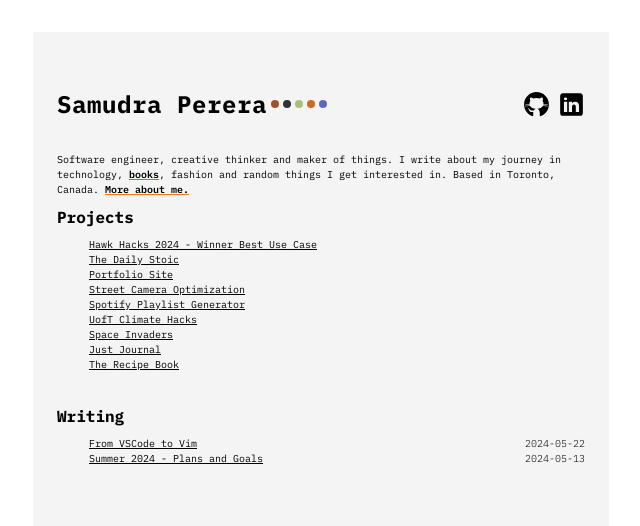
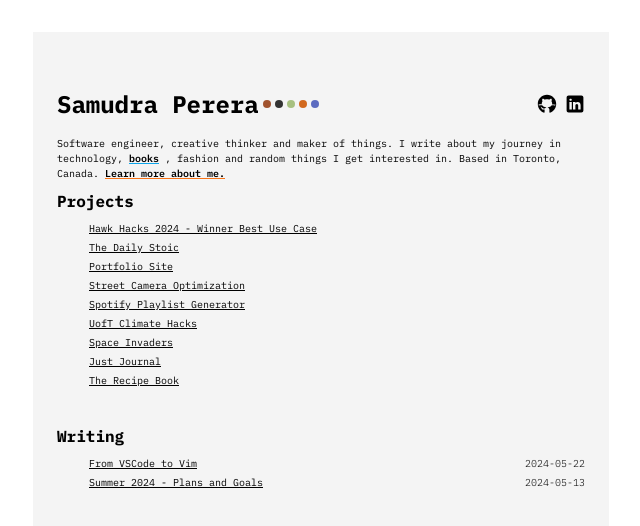
Before and after one commit to samudra-perera/portfolio-site, a React (Vite) app: page / in a window 1280 px wide. Shown: the top 526 px of the page, without its empty margins (127-767 px from the left). Built offline with nearby package versions, Linux system fonts and the light colour scheme.

Commit message:
Added quality of life animations
+ Just make mobile friendly now!

```diff
--- a/src/Home.tsx
+++ b/src/Home.tsx
@@ -9,36 +9,42 @@ const Home = () => {
   const { accentTheme } = useTheme();
   return (
     <Container>
-      <div className="md:flex items-center justify-between pb-8">
+      <div className="md:flex items-center justify-between pb-4">
         <div className="flex items-center">
-          <h2 className={`font-bold text-2xl tracking-wide text-black`}>
-            Samudra Perera
-          </h2>
+          <h2 className={`font-bold text-2xl text-black`}>Samudra Perera</h2>
           <ToggleTheme />
         </div>
         <div className="flex space-x-2">
-          <a href="https://github.com/samudra-perera">
+          <a
+            href="https://github.com/samudra-perera"
+            className="group inline-block"
+            target="_blank"
+          >
             <svg
               xmlns="http://www.w3.org/2000/svg"
               x="0px"
               y="0px"
-              width="27"
-              height="27"
+              width="20"
+              height="20"
               viewBox="0 0 50 50"
-              className={`fill-current text-accent-${accentTheme}`}
+              className={`fill-current text-accent-${accentTheme} transition-transform transition-colors duration-500 ease-in-out group-hover:scale-110 group-hover:text-accent-hover-${accentTheme}`}
             >
               <path d="M17.791,46.836C18.502,46.53,19,45.823,19,45v-5.4c0-0.197,0.016-0.402,0.041-0.61C19.027,38.994,19.014,38.997,19,39 c0,0-3,0-3.6,0c-1.5,0-2.8-0.6-3.4-1.8c-0.7-1.3-1-3.5-2.8-4.7C8.9,32.3,9.1,32,9.7,32c0.6,0.1,1.9,0.9,2.7,2c0.9,1.1,1.8,2,3.4,2 c2.487,0,3.82-0.125,4.622-0.555C21.356,34.056,22.649,33,24,33v-0.025c-5.668-0.182-9.289-2.066-10.975-4.975 c-3.665,0.042-6.856,0.405-8.677,0.707c-0.058-0.327-0.108-0.656-0.151-0.987c1.797-0.296,4.843-0.647,8.345-0.714 c-0.112-0.276-0.209-0.559-0.291-0.849c-3.511-0.178-6.541-0.039-8.187,0.097c-0.02-0.332-0.047-0.663-0.051-0.999 c1.649-0.135,4.597-0.27,8.018-0.111c-0.079-0.5-0.13-1.011-0.13-1.543c0-1.7,0.6-3.5,1.7-5c-0.5-1.7-1.2-5.3,0.2-6.6 c2.7,0,4.6,1.3,5.5,2.1C21,13.4,22.9,13,25,13s4,0.4,5.6,1.1c0.9-0.8,2.8-2.1,5.5-2.1c1.5,1.4,0.7,5,0.2,6.6c1.1,1.5,1.7,3.2,1.6,5 c0,0.484-0.045,0.951-0.11,1.409c3.499-0.172,6.527-0.034,8.204,0.102c-0.002,0.337-0.033,0.666-0.051,0.999 c-1.671-0.138-4.775-0.28-8.359-0.089c-0.089,0.336-0.197,0.663-0.325,0.98c3.546,0.046,6.665,0.389,8.548,0.689 c-0.043,0.332-0.093,0.661-0.151,0.987c-1.912-0.306-5.171-0.664-8.879-0.682C35.112,30.873,31.557,32.75,26,32.969V33 c2.6,0,5,3.9,5,6.6V45c0,0.823,0.498,1.53,1.209,1.836C41.37,43.804,48,35.164,48,25C48,12.318,37.683,2,25,2S2,12.318,2,25 C2,35.164,8.63,43.804,17.791,46.836z"></path>
             </svg>
           </a>
-          <a href="https://www.linkedin.com/in/samudraperera/" target="_blank">
+          <a
+            href="https://www.linkedin.com/in/samudraperera/"
+            target="_blank"
+            className="group inline-block"
+          >
             <svg
               xmlns="http://www.w3.org/2000/svg"
               x="0px"
               y="0px"
-              width="27"
-              height="27"
+              width="20"
+              height="20"
               viewBox="0 0 50 50"
-              className={`fill-current text-accent-${accentTheme}`}
+              className={`fill-current text-accent-${accentTheme} transition-transform transition-colors duration-500 ease-in-out group-hover:scale-110 group-hover:text-accent-hover-${accentTheme}`}
             >
               <path d="M41,4H9C6.24,4,4,6.24,4,9v32c0,2.76,2.24,5,5,5h32c2.76,0,5-2.24,5-5V9C46,6.24,43.76,4,41,4z M17,20v19h-6V20H17z M11,14.47c0-1.4,1.2-2.47,3-2.47s2.93,1.07,3,2.47c0,1.4-1.12,2.53-3,2.53C12.2,17,11,15.87,11,14.47z M39,39h-6c0,0,0-9.26,0-10 c0-2-1-4-3.5-4.04h-0.08C27,24.96,26,27.02,26,29c0,0.91,0,10,0,10h-6V20h6v2.56c0,0,1.93-2.56,5.81-2.56 c3.97,0,7.19,2.73,7.19,8.26V39z"></path>
             </svg>
@@ -51,18 +57,21 @@ const Home = () => {
         <a
           href="https://www.goodreads.com/user/show/151382546-samudra-perera"
           target="_blank"
-          className="underline decoration-sky-500 font-semibold"
+          className="relative inline-block font-semibold group"
         >
-          books
-        </a>
+          <span className="relative z-10 underline decoration-sky-500 group-hover:text-white transition-colors duration-500">
+            books
+          </span>
+          <span className="absolute inset-0 bg-sky-500 scale-y-0 group-hover:scale-y-100 transition-transform duration-500 ease-in-out origin-bottom"></span>
+        </a>{" "}
         , fashion and random things I get interested in. Based in Toronto,
         Canada.{" "}
-        <Link
-          to="/about"
-          className="underline decoration-orange-500 font-semibold"
-        >
-          More about me.
-        </Link>
+        <Link to="/about" className="relative inline-block font-semibold group">
+          <span className="relative z-10 underline decoration-orange-500 group-hover:text-white transition-colors duration-500">
+            Learn more about me.
+          </span>
+          <span className="absolute inset-0 bg-orange-500 scale-x-0 group-hover:scale-x-100 transition-transform duration-500 ease-in-out origin-top"></span>
+        </Link>{" "}
       </p>
       <h3 className={`text-black font-bold pb-2`}>Projects</h3>
       <ProjectsList />
--- a/src/components/ProjectsList.tsx
+++ b/src/components/ProjectsList.tsx
@@ -7,14 +7,20 @@ const ProjectsList = () => {
   return (
     <ul className="pb-8 pl-8">
       {ProjectData.map((project) => (
-        <li className="text-black text-xxs font-light">
+        <li className="text-black text-xxs font-light pb-1" key={project.name}>
           <Link
-            className={`decoration-accent-${accentTheme} underline pr-1 font-normal`}
-            key={project.name}
+            className={`relative inline-block font-normal group transition-colors duration-500`}
             to={`/${project.url}`}
           >
-            {project.name}
-          </Link>
+            <span
+              className={`relative z-10 underline decoration-accent-${accentTheme} pr-1 group-hover:text-white`}
+            >
+              {project.name}
+            </span>
+            <span
+              className={`absolute inset-0 bg-accent-${accentTheme} scale-x-0 group-hover:scale-x-100 transition-transform duration-500 ease-in-out origin-left`}
+            ></span>
+          </Link>{" "}
         </li>
       ))}
     </ul>
--- a/src/components/ToggleTheme.tsx
+++ b/src/components/ToggleTheme.tsx
@@ -1,5 +1,4 @@
 import { useTheme } from "../context/ThemeContext";
-//TODO: Add function to filter accent theme based on the background theme
 
 const ToggleTheme = () => {
   const { setAccentTheme } = useTheme();
@@ -17,7 +16,8 @@ const ToggleTheme = () => {
     },
   ];
 
-  const accentButtonClasses = "w-2 h-2 rounded-full cursor-pointer";
+  const accentButtonClasses =
+    "w-2 h-2 rounded-full cursor-pointer transition-transform transform duration-300";
 
   return (
     <div className="p-1 text-xs">
@@ -26,7 +26,7 @@ const ToggleTheme = () => {
           <button
             key={accent.color}
             onClick={() => setAccentTheme(accent.color)}
-            className={`${accentButtonClasses} ${accent.className}`}
+            className={`${accentButtonClasses} ${accent.className} hover:scale-125`}
             title={accent.name}
           />
         ))}
--- a/src/components/WritingList.tsx
+++ b/src/components/WritingList.tsx
@@ -7,13 +7,23 @@ const WritingList = () => {
   return (
     <ul className="pb-8 pl-8 text-black">
       {writingData.map((topic) => (
-        <li className="text-black text-xxs font-light flex justify-between">
+        <li
+          className="text-black text-xxs font-light flex justify-between pb-1"
+          key={topic.name}
+        >
           <Link
-            className={`decoration-accent-${accentTheme} underline pr-1 font-normal`}
-            to={`${topic.url}`}
+            className={`relative inline-block font-normal group transition-colors duration-500`}
+            to={`/${topic.url}`}
           >
-            {topic.name}
-          </Link>
+            <span
+              className={`relative z-10 underline decoration-accent-${accentTheme} pr-1 group-hover:text-white`}
+            >
+              {topic.name}
+            </span>
+            <span
+              className={`absolute inset-0 bg-accent-${accentTheme} scale-x-0 group-hover:scale-x-100 transition-transform duration-500 ease-in-out origin-left`}
+            ></span>
+          </Link>{" "}
           {topic.date}
         </li>
       ))}
```
